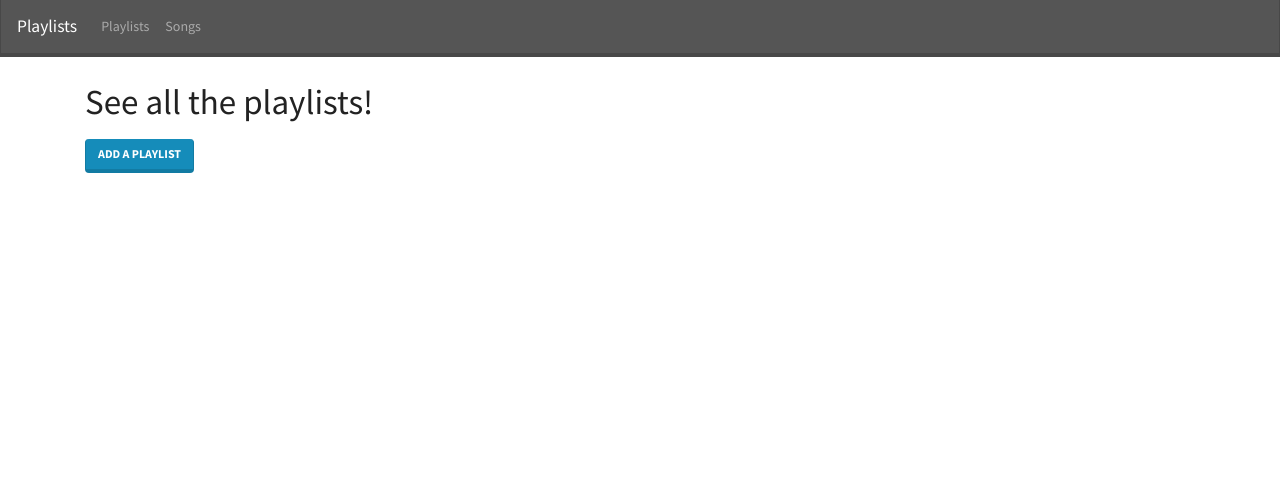
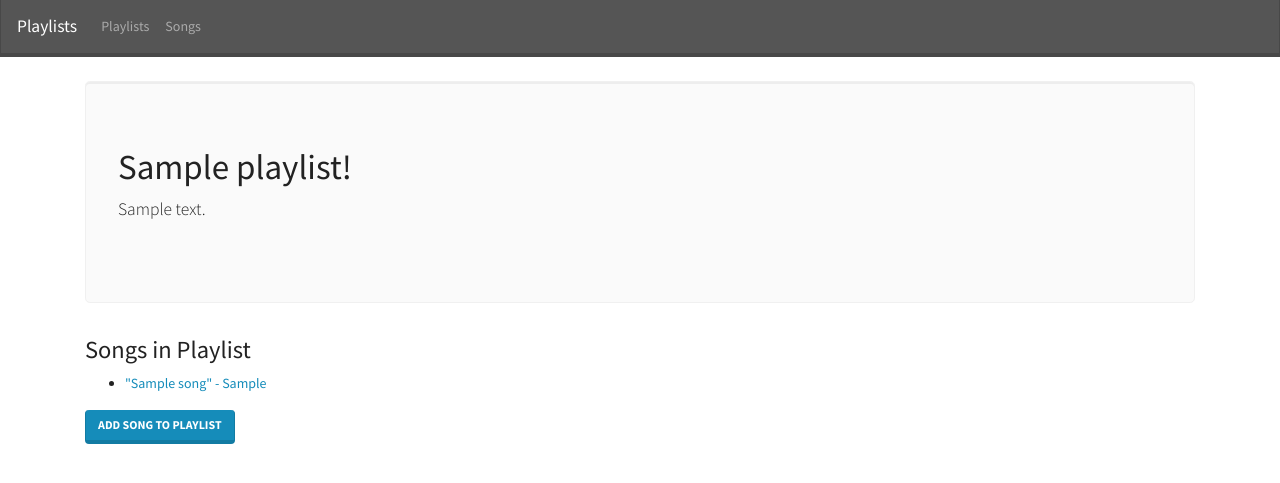
Before and after one commit to DanBrown501/Playlist-app, a Flask app: page /playlists/1 in a window 1280 px wide. Shown: the top 483 px of the page. Run offline with Flask 2, Linux system fonts and the light colour scheme; tables that the repository leaves empty hold one stand-in row (values such as "Sample post"); parts of the project's set-up code (start-up, migrations or seed data) failed here and were passed over; some libraries are stand-ins or nearby versions.

Commit message:
updated playlist.html

```diff
--- a/playlist-app/templates/playlist.html
+++ b/playlist-app/templates/playlist.html
@@ -1,17 +1,28 @@
-{% extends 'base.html' %}
+{% extends 'base.html' %} {% block content %}
 
-{% block content %}
+<div class="jumbotron">
+    <h1>{{ playlist.name }}!</h1>
+    {% if playlist.description %}
+    <p class="lead">{{ playlist.description }}</p>
+    {% endif %}
+</div>
 
-<h1>See all the playlists!</h1>
+<div class="">
+    <h3>Songs in Playlist</h3>
+    <ul>
+        {%for song in songs%}
+        <li>
+            <a href="/songs/{{song.id}}"> "{{song.title}}" - {{song.artist}}</a>
+        </li>
 
-<ul>
-{% for playlist in playlists %}
-  <li>
-     <a href="/playlists/{{ playlist.id }}">{{ playlist.name }}</a>
-  </li>
-{% endfor %}
-</ul>
+        {%endfor%}
+    </ul>
+</div>
 
-<p><a class="btn btn-primary" href="/playlists/add">Add a playlist</a></p>
+<p>
+    <a class="btn btn-primary" href="/playlists/{{ playlist.id }}/add-song">
+        Add Song To Playlist
+    </a>
+</p>
 
 {% endblock %}
```
